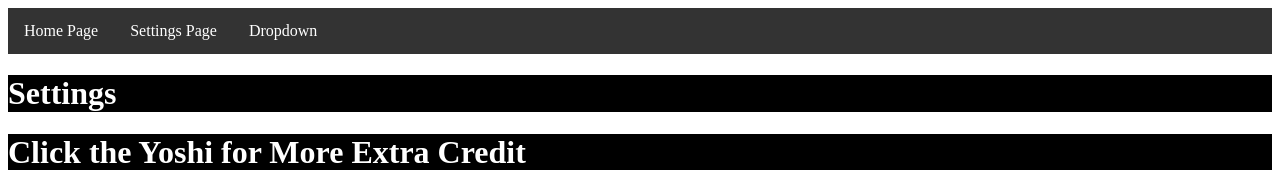
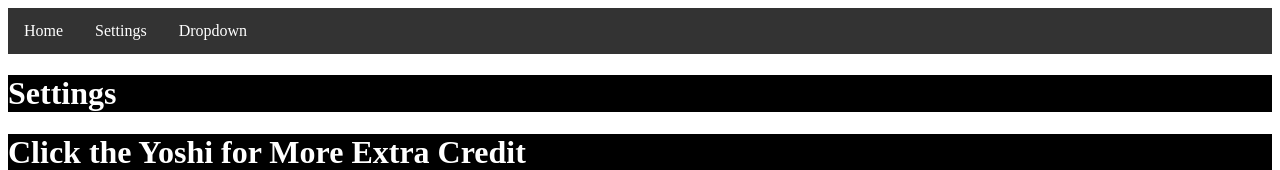
Before and after one commit to Supernova283/Supernova283.github.io, a plain HTML site: page settings.html in a window 1280 px wide. Shown: the top 170 px of the page. Drawn offline with Linux system fonts and the light colour scheme.

Commit message:
Update settings.html

```diff
--- a/settings.html
+++ b/settings.html
@@ -56,8 +56,8 @@ li.dropdown {
 <body>
 
 <ul>
-  <li><a href="/">Home Page</a></li>
-  <li><a href="/settings">Settings Page</a></li>
+  <li><a href="/">Home</a></li>
+  <li><a href="/settings">Settings</a></li>
   <li class="dropdown">
     <a href="javascript:void(0)" class="dropbtn">Dropdown</a>
     <div class="dropdown-content">
```
